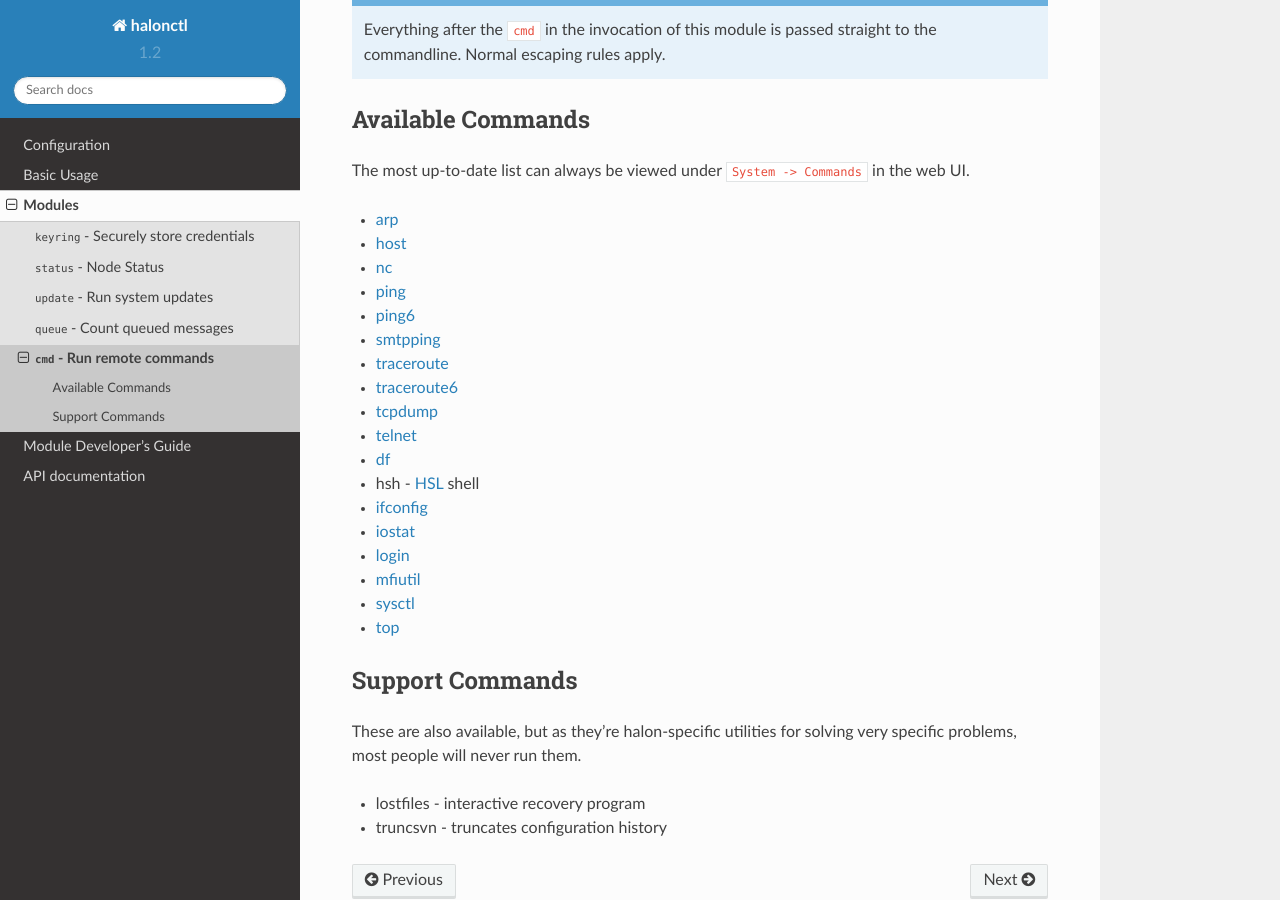
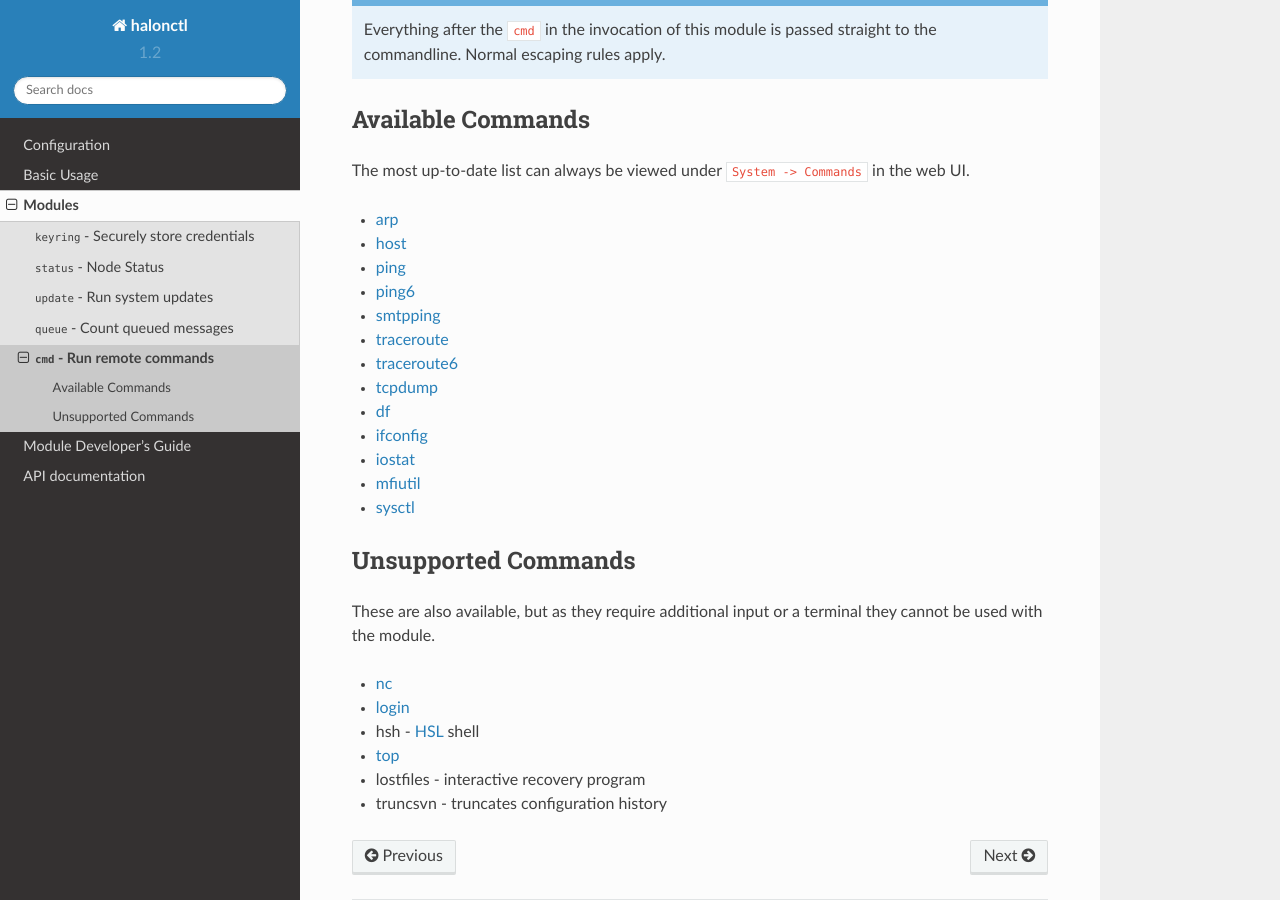
Before and after one commit to wildegnux/halonctl, a Sphinx documentation site: the page built from docs/modules/cmd.rst, in a window 1280 px wide and 900 px high, scrolled down 498 px. Built offline with Sphinx 7.4.7 and the Read the Docs theme 2.0.0, drawn with Linux system fonts in a browser that asks for light colours.

Commit message:
Note some commands to be unsupported

```diff
--- a/docs/modules/cmd.rst
+++ b/docs/modules/cmd.rst
@@ -21,27 +21,26 @@
 
 * `arp <https://www.freebsd.org/cgi/man.cgi?query=arp&manpath=FreeBSD+10.1-RELEASE>`_
 * `host <https://www.freebsd.org/cgi/man.cgi?query=host&manpath=FreeBSD+10.1-RELEASE>`_
-* `nc <https://www.freebsd.org/cgi/man.cgi?query=nc&manpath=FreeBSD+10.1-RELEASE>`_
 * `ping <https://www.freebsd.org/cgi/man.cgi?query=ping&manpath=FreeBSD+10.1-RELEASE>`_
 * `ping6 <https://www.freebsd.org/cgi/man.cgi?query=ping6&manpath=FreeBSD+10.1-RELEASE>`_
 * `smtpping <https://github.com/halonsecurity/smtpping>`_
 * `traceroute <https://www.freebsd.org/cgi/man.cgi?query=traceroute&manpath=FreeBSD+10.1-RELEASE>`_
 * `traceroute6 <https://www.freebsd.org/cgi/man.cgi?query=traceroute6&manpath=FreeBSD+10.1-RELEASE>`_
 * `tcpdump <https://www.freebsd.org/cgi/man.cgi?query=tcpdump&manpath=FreeBSD+10.1-RELEASE>`_
-* `telnet <https://www.freebsd.org/cgi/man.cgi?query=telnet&manpath=FreeBSD+10.1-RELEASE>`_
 * `df <https://www.freebsd.org/cgi/man.cgi?query=df&manpath=FreeBSD+10.1-RELEASE>`_
-* hsh - `HSL <http://wiki.halon.se/HSL>`_ shell
 * `ifconfig <https://www.freebsd.org/cgi/man.cgi?query=ifconfig&manpath=FreeBSD+10.1-RELEASE>`_
 * `iostat <https://www.freebsd.org/cgi/man.cgi?query=iostat&manpath=FreeBSD+10.1-RELEASE>`_
-* `login <https://www.freebsd.org/cgi/man.cgi?query=login&manpath=FreeBSD+10.1-RELEASE>`_
 * `mfiutil <https://www.freebsd.org/cgi/man.cgi?query=mfiutil&manpath=FreeBSD+10.1-RELEASE>`_
 * `sysctl <https://www.freebsd.org/cgi/man.cgi?query=sysctl&manpath=FreeBSD+10.1-RELEASE>`_
-* `top <https://www.freebsd.org/cgi/man.cgi?query=top&manpath=FreeBSD+10.1-RELEASE>`_
 
-Support Commands
+Unsupported Commands
 ----------------
 
-These are also available, but as they're halon-specific utilities for solving very specific problems, most people will never run them.
+These are also available, but as they require additional input or a terminal they cannot be used with the module.
 
+* `nc <https://www.freebsd.org/cgi/man.cgi?query=nc&manpath=FreeBSD+10.1-RELEASE>`_
+* `login <https://www.freebsd.org/cgi/man.cgi?query=login&manpath=FreeBSD+10.1-RELEASE>`_
+* hsh - `HSL <http://wiki.halon.se/HSL>`_ shell
+* `top <https://www.freebsd.org/cgi/man.cgi?query=top&manpath=FreeBSD+10.1-RELEASE>`_
 * lostfiles - interactive recovery program
 * truncsvn - truncates configuration history
```
